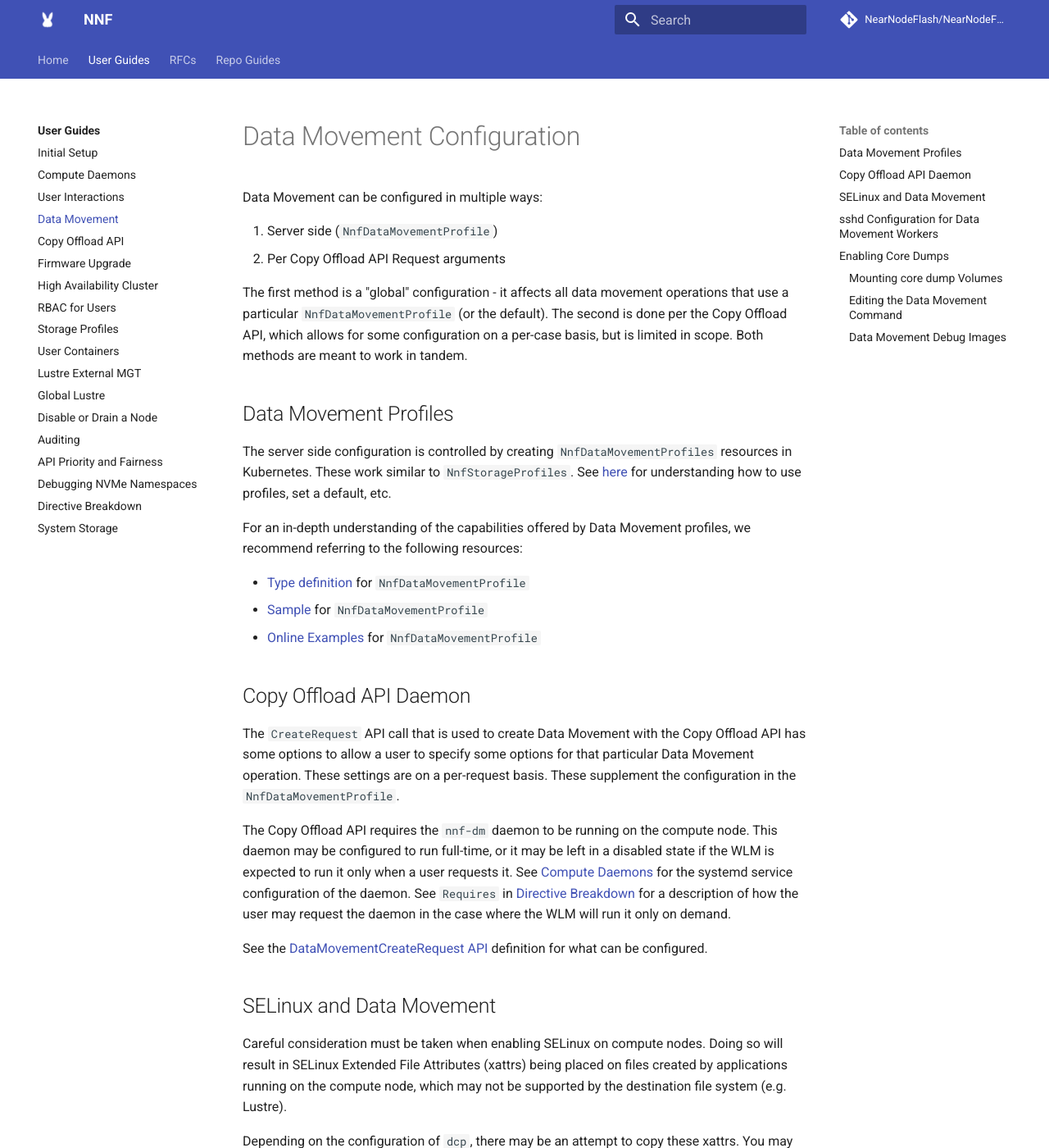
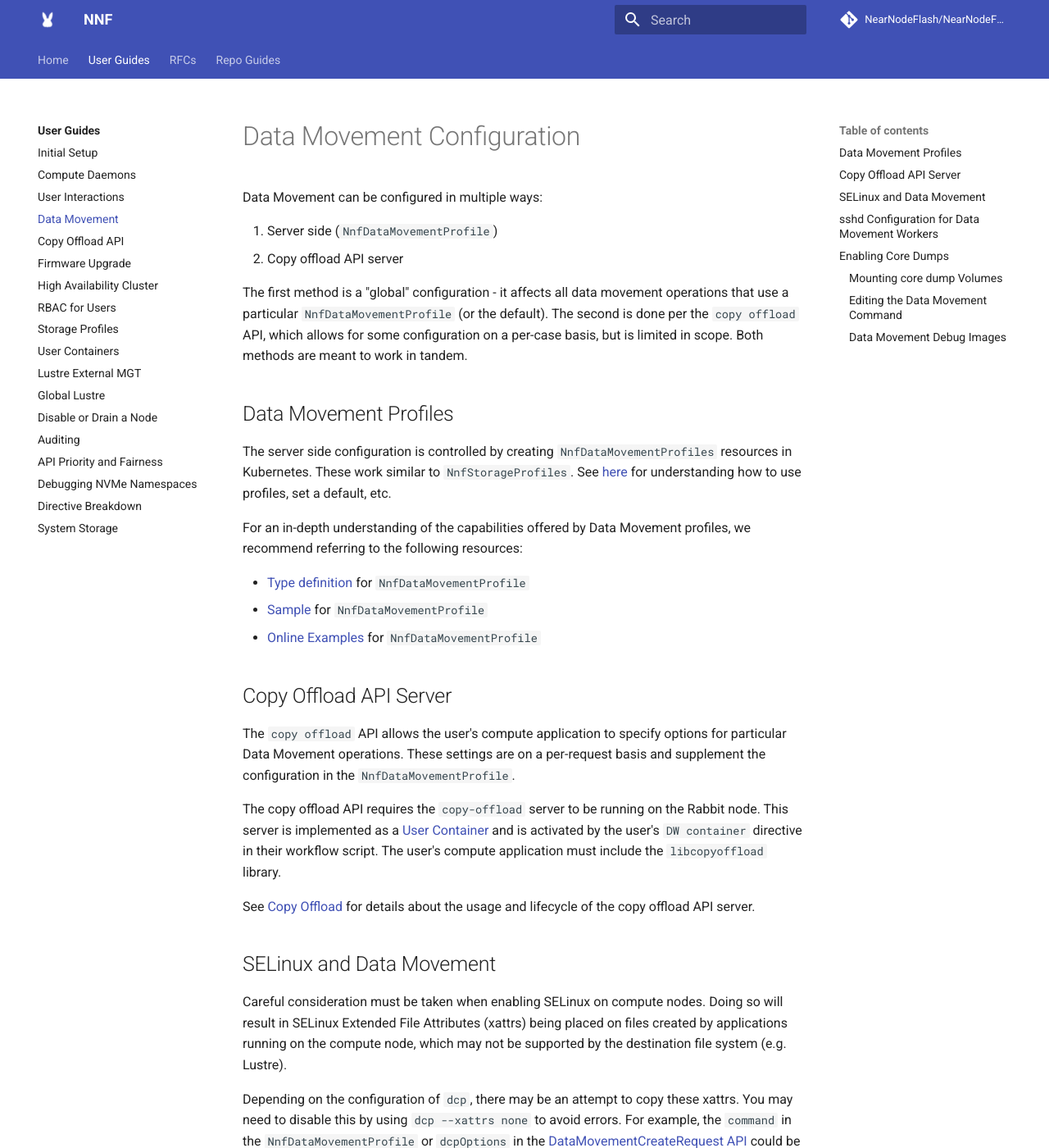
Before and after one commit to NearNodeFlash/NearNodeFlash.github.io, an MkDocs documentation site: the page built from docs/guides/data-movement/readme.md, in a window 1280 px wide and 1400 px high. Shown: the whole window at 82% size. Built offline with MkDocs 1.6.1 and Material for MkDocs 9.7.7, drawn with Linux system fonts in a browser that asks for light colours; comment, search, counter and statistics services are not loaded; the version menu is left out.

```diff
--- a/docs/guides/data-movement/readme.md
+++ b/docs/guides/data-movement/readme.md
@@ -8,10 +8,10 @@ categories: provisioning
 Data Movement can be configured in multiple ways:
 
 1. Server side (`NnfDataMovementProfile`)
-2. Per Copy Offload API Request arguments
+2. Copy offload API server
 
 The first method is a "global" configuration - it affects all data movement operations that use a
-particular `NnfDataMovementProfile` (or the default). The second is done per the Copy Offload API,
+particular `NnfDataMovementProfile` (or the default). The second is done per the `copy offload` API,
 which allows for some configuration on a per-case basis, but is limited in scope. Both methods are
 meant to work in tandem.
 
@@ -28,22 +28,13 @@ referring to the following resources:
 - [Sample](https://github.com/NearNodeFlash/nnf-sos/blob/master/config/samples/nnf_v1alpha1_nnfdatamovementprofile.yaml) for `NnfDataMovementProfile`
 - [Online Examples](https://github.com/NearNodeFlash/nnf-sos/blob/master/config/examples/nnf_v1alpha1_nnfdatamovementprofile.yaml) for `NnfDataMovementProfile`
 
-## Copy Offload API Daemon
+## Copy Offload API Server
 
-The `CreateRequest` API call that is used to create Data Movement with the Copy Offload API has some
-options to allow a user to specify some options for that particular Data Movement operation. These
-settings are on a per-request basis. These supplement the configuration in the
-`NnfDataMovementProfile`.
+The `copy offload` API allows the user's compute application to specify options for particular Data Movement operations. These settings are on a per-request basis and supplement the configuration in the `NnfDataMovementProfile`.
 
-The Copy Offload API requires the `nnf-dm` daemon to be running on the compute node. This daemon may
-be configured to run full-time, or it may be left in a disabled state if the WLM is expected to run
-it only when a user requests it. See [Compute Daemons](../compute-daemons/readme.md) for the systemd
-service configuration of the daemon. See `Requires` in [Directive
-Breakdown](../directive-breakdown/readme.md) for a description of how the user may request the
-daemon in the case where the WLM will run it only on demand.
+The copy offload API requires the `copy-offload` server to be running on the Rabbit node. This server is implemented as a [User Container](../user-containers/readme.md) and is activated by the user's `DW container` directive in their workflow script. The user's compute application must include the `libcopyoffload` library.
 
-See the [DataMovementCreateRequest API](copy-offload-api.html#datamovement.DataMovementCreateRequest)
-definition for what can be configured.
+See [Copy Offload](../data-movement/copy-offload.md) for details about the usage and lifecycle of the copy offload API server.
 
 ## SELinux and Data Movement
 
```
Also changed, not shown: docs/guides/data-movement/copy-offload.md (added, +88 -0 lines).
